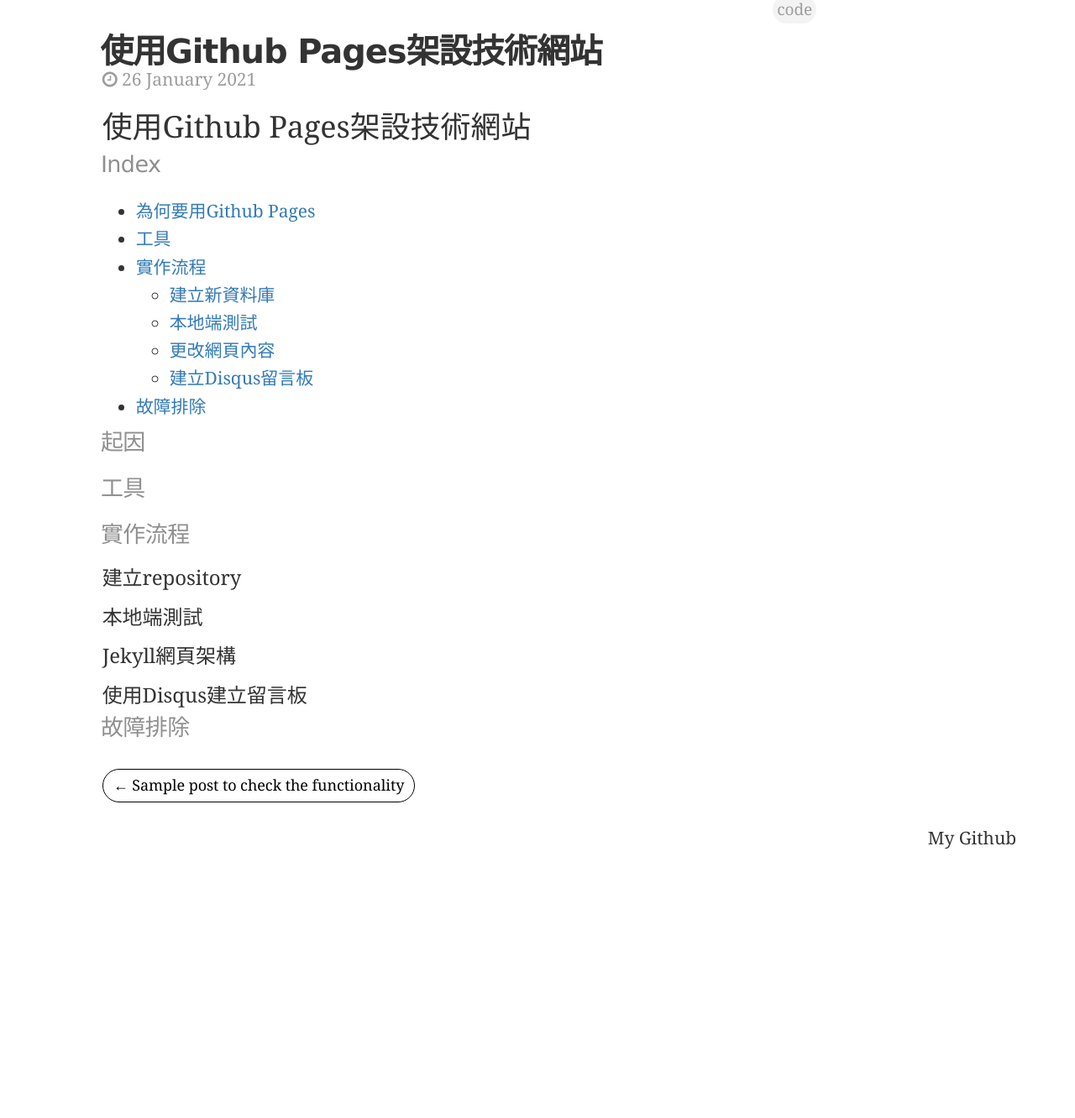
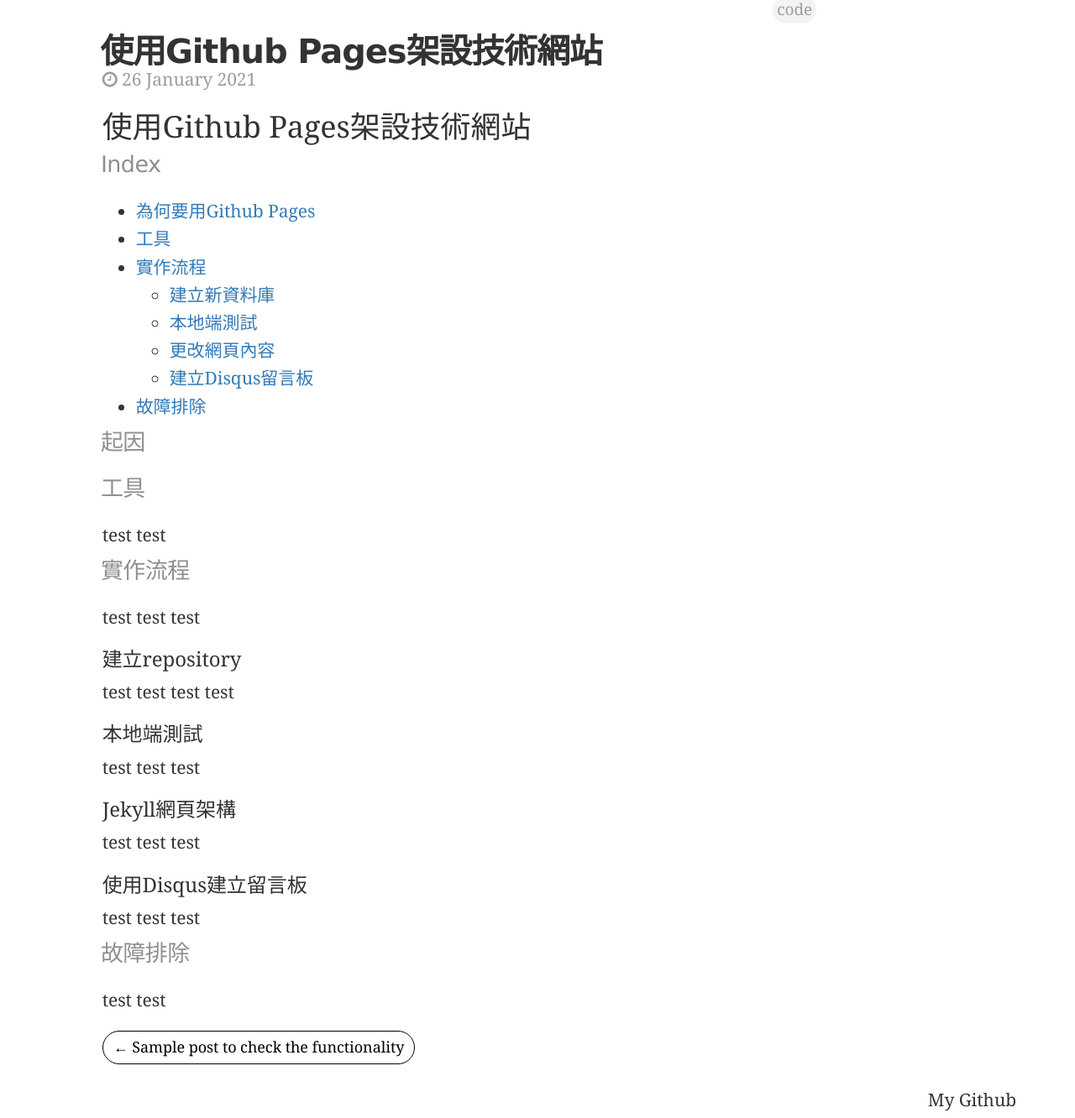
Before and after one commit to kaia-HSU/kaia-HSU.github.io, a Jekyll site: the page built from _posts/2021-02-01-使用Github Pages架設Blog.md, in a window 1280 px wide and 1400 px high, scrolled down 376 px, cut to the strip 68-1400 px from the top of the window. Shown: the whole strip at 84% size. Built offline with Jekyll 4.4.1, drawn with Linux system fonts in a browser that asks for light colours; comment, search, counter and statistics services are not loaded; before the commit the page ends 1464 px from its top, so only the background shows below that.

Commit message:
Update 2021-02-01-使用Github Pages架設Blog.md

```diff
--- a/_posts/2021-02-01-使用Github Pages架設Blog.md
+++ b/_posts/2021-02-01-使用Github Pages架設Blog.md
@@ -23,19 +23,39 @@ image: 'https://www.bbc.com/staticarchive/57aaecf7e633cdfe10d8f6c303f911a142f7da
 
 
 ## 工具
+test
+test
 
 ## 實作流程
+test
+test
+test
 
 ### 建立repository
+test
+test
+test
+test
 
 ### 本地端測試
+test
+test
+test
 
 ### Jekyll網頁架構
+test
+test
+test
 
 ### 使用Disqus建立留言板
-
+test
+test
+test
 
 ## 故障排除
+test
+test
+
 
 <!-- 顯示留言區 -->
 {% if site.comments %}
```
